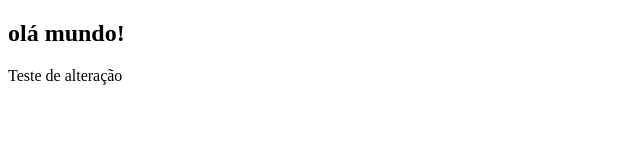
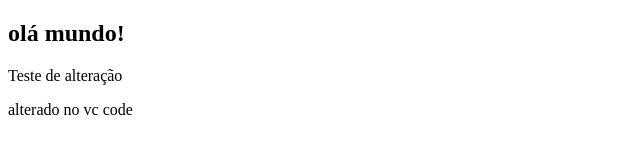
Before and after one commit to rubenssfreitas/Treinee, a plain HTML site: page index.html in a window 1280 px wide. Shown: the whole page, without its empty margins (0-640 px from the left). Drawn offline with Linux system fonts and the light colour scheme.

Commit message:
alteração vscode

```diff
--- a/index.html
+++ b/index.html
@@ -9,5 +9,6 @@
 <body>
     <h2>olá mundo!</h2>
     <p>Teste de alteração</p>
+    <p>alterado no vc code</p>
 </body>
 </html>
```
